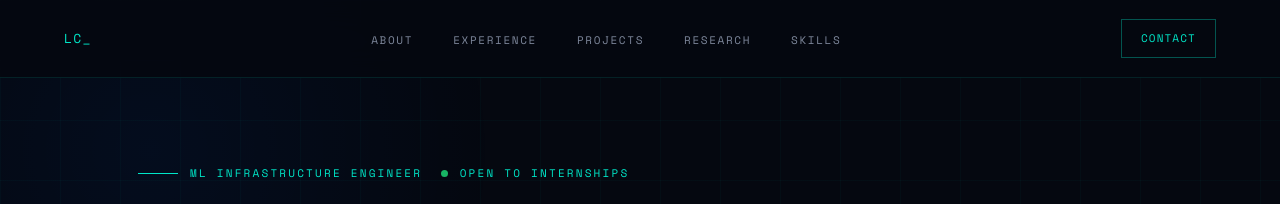
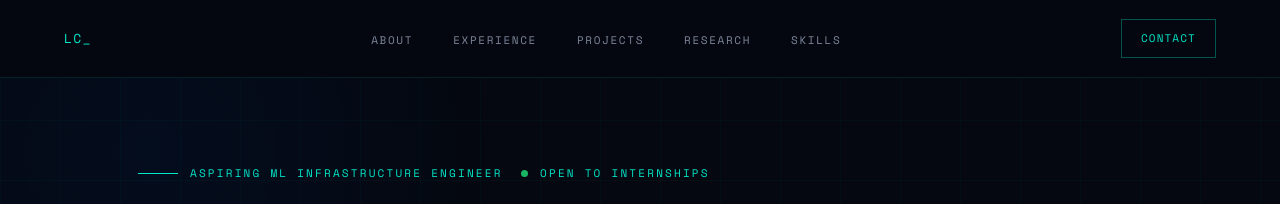
Before and after one commit to LazarCankovic/LazarCankovic.github.io, a plain HTML site: page index.html in a window 1280 px wide. Shown: the top 204 px of the page. Drawn offline with nearby package versions, Linux system fonts and the light colour scheme.

Commit message:
Update index.html

```diff
--- a/index.html
+++ b/index.html
@@ -3,7 +3,7 @@
 <head>
 <meta charset="UTF-8">
 <meta name="viewport" content="width=device-width, initial-scale=1.0">
-<title>Lazar Cankovic — ML Infrastructure Engineer</title>
+<title>Lazar Cankovic — Aspiring ML Infrastructure Engineer</title>
 <link rel="preconnect" href="https://fonts.googleapis.com">
 <link rel="preconnect" href="https://fonts.gstatic.com" crossorigin>
 <link href="https://fonts.googleapis.com/css2?family=Space+Mono:ital,wght@0,400;0,700;1,400&display=swap" rel="stylesheet">
@@ -850,7 +850,7 @@
 <!-- Hero -->
 <section id="hero" style="position:relative">
   <div class="hero-tag fade-up fade-up-1">
-    ML Infrastructure Engineer
+    Aspiring ML Infrastructure Engineer
     <span class="status-dot"></span>
     Open to internships
   </div>
@@ -1157,8 +1157,8 @@
 </section>
 
 <footer>
-  <span class="footer-mono">© 2025 Lazar Cankovic</span>
-  <span class="footer-mono">ML Infrastructure Engineer</span>
+  <span class="footer-mono">Lazar Cankovic</span>
+  <span class="footer-mono">Aspiring ML Infrastructure Engineer</span>
   <span class="footer-mono">San Jose, CA</span>
 </footer>
 
```
